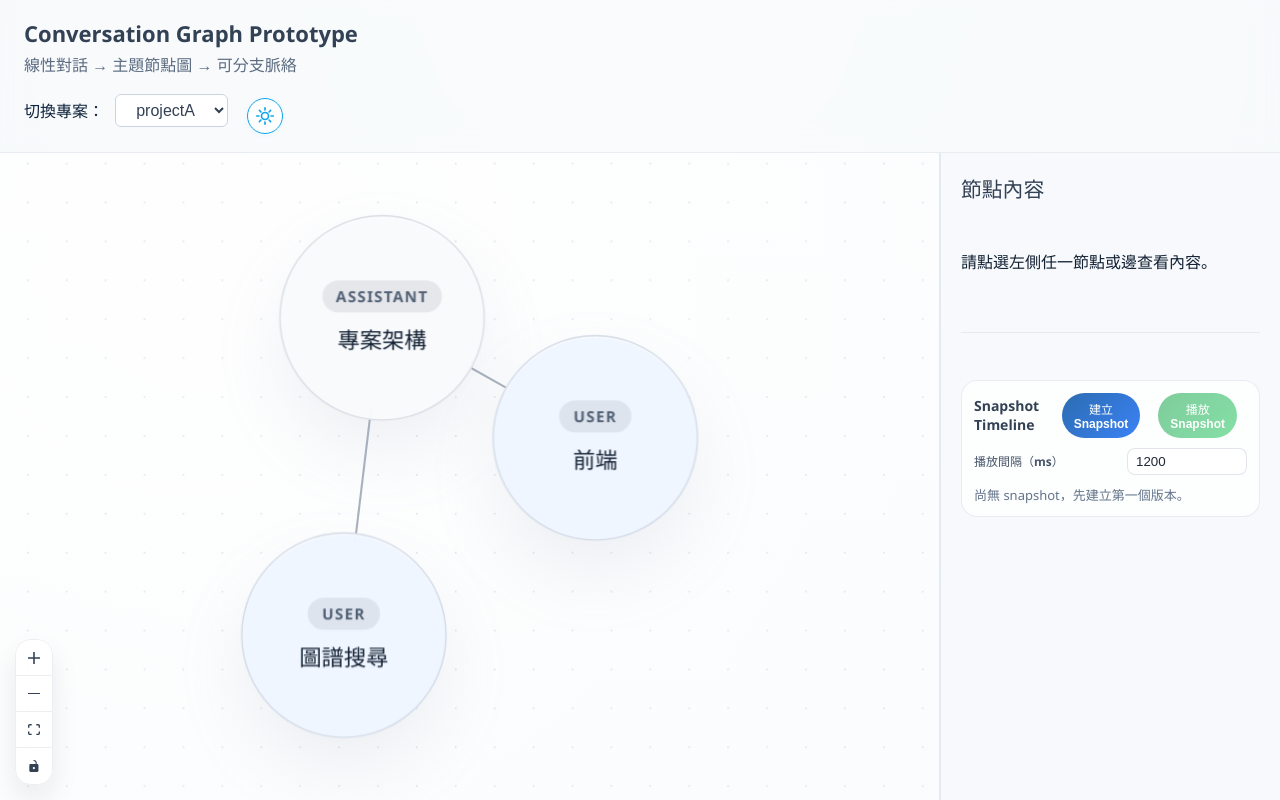
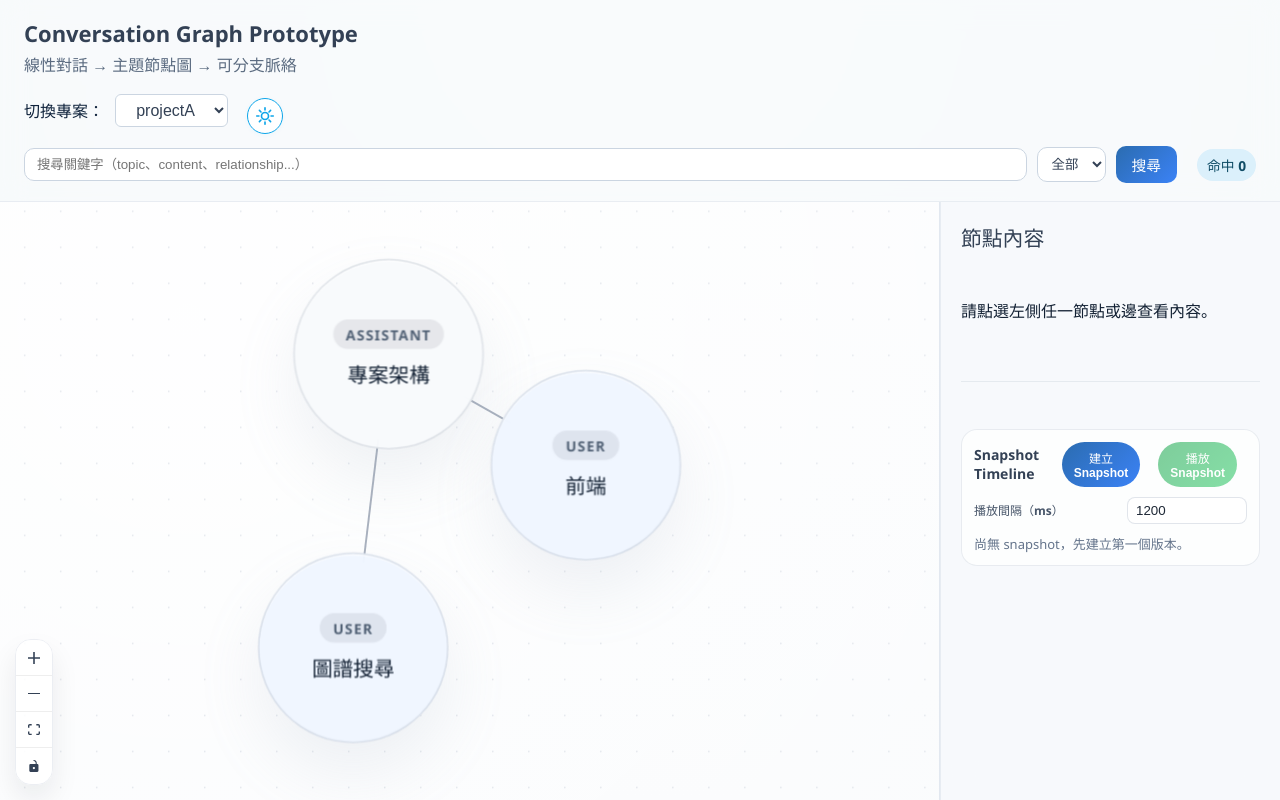
Before and after one commit to paiching/GraphFlow, a React (Vite) app in the folder chat-graph-prototype/: page / in a window 1280 px wide. Built offline with nearby package versions, Linux system fonts and the light colour scheme.

Commit message:
搜尋功能

```diff
--- a/chat-graph-prototype/src/App.css
+++ b/chat-graph-prototype/src/App.css
@@ -280,6 +280,60 @@
   gap: 0.7em;
   margin-top: 10px;
   flex-wrap: wrap;
+}
+
+.header-tools {
+  margin-top: 12px;
+}
+
+.graph-search {
+  display: flex;
+  align-items: center;
+  gap: 10px;
+  flex-wrap: wrap;
+}
+
+.graph-search__input {
+  flex: 1 1 280px;
+  min-width: 220px;
+  padding: 8px 12px;
+  border-radius: 10px;
+  border: 1px solid #cbd5e1;
+  background: #fff;
+  color: #334155;
+}
+
+.graph-search__input:focus,
+.graph-search__scope:focus {
+  outline: none;
+  border-color: #38bdf8;
+  box-shadow: 0 0 0 3px rgba(56, 189, 248, 0.18);
+}
+
+.graph-search__scope {
+  padding: 8px 10px;
+  border-radius: 10px;
+  border: 1px solid #cbd5e1;
+  background: #fff;
+  color: #334155;
+}
+
+.graph-search__button {
+  width: auto;
+  margin-top: 0;
+  padding: 8px 16px;
+  border-radius: 10px;
+  font-size: 0.92rem;
+  box-shadow: none;
+}
+
+.graph-search__count {
+  padding: 6px 10px;
+  border-radius: 999px;
+  background: rgba(14, 165, 233, 0.12);
+  color: #0f4c66;
+  font-size: 0.86rem;
+  font-weight: 700;
 }
 
 .settings-gear-btn {
@@ -669,6 +723,13 @@ button:hover {
     0 30px 60px rgba(59, 130, 246, 0.18);
 }
 
+.graph-node.is-search-match {
+  border-color: rgba(245, 158, 11, 0.52);
+  box-shadow:
+    0 0 0 6px rgba(251, 191, 36, 0.16),
+    0 28px 58px rgba(245, 158, 11, 0.2);
+}
+
 .graph-node--user {
   background: rgba(239, 246, 255, 0.9);
 }
--- a/chat-graph-prototype/src/App.tsx
+++ b/chat-graph-prototype/src/App.tsx
@@ -4,12 +4,14 @@ import { useCallback, useEffect, useMemo, useState } from "react";
 import SettingsPage from "./SettingsPage";
 import CircleNode from "./graph/CircleNode";
 import FloatingEdge from "./graph/FloatingEdge";
+import GraphSearchBar from "./graph/GraphSearchBar";
 import {
   DEFAULT_NODE_SIZE,
   NODE_SIZE_KEY,
   NodeSizeContext,
 } from "./graph/NodeSizeContext";
 import type { GraphEdgeData, GraphFlowNode } from "./graph/types";
+import type { SearchScope } from "./graph/GraphSearchBar";
 // ─── ReactFlow 圖形化元件與工具函式 ───────────────────────────────────────────
 import {
   ReactFlow,
@@ -335,6 +337,84 @@ function App() {
   const [selectedEdgeId, setSelectedEdgeId] = useState<string | null>(null);
   const [editRelationship, setEditRelationship] = useState("");
   const [editEdgeContent, setEditEdgeContent] = useState("");
+  const [searchKeywordInput, setSearchKeywordInput] = useState("");
+  const [searchScopeInput, setSearchScopeInput] = useState<SearchScope>("all");
+  const [appliedSearchKeyword, setAppliedSearchKeyword] = useState("");
+  const [appliedSearchScope, setAppliedSearchScope] =
+    useState<SearchScope>("all");
+
+  const normalizedSearchKeyword = useMemo(
+    () => appliedSearchKeyword.trim().toLowerCase(),
+    [appliedSearchKeyword],
+  );
+
+  const handleSearch = useCallback(() => {
+    setAppliedSearchKeyword(searchKeywordInput);
+    setAppliedSearchScope(searchScopeInput);
+  }, [searchKeywordInput, searchScopeInput]);
+
+  const searchResult = useMemo(() => {
+    if (!normalizedSearchKeyword) {
+      return {
+        nodeIds: [] as string[],
+        edgeIds: [] as string[],
+      };
+    }
+
+    const shouldSearchNodes =
+      appliedSearchScope === "nodes" || appliedSearchScope === "all";
+    const shouldSearchEdges =
+      appliedSearchScope === "edges" || appliedSearchScope === "all";
+    const nodeById = new Map(conversationNodes.map((node) => [node.id, node]));
+    const nodeIds: string[] = [];
+    const edgeIds: string[] = [];
+
+    if (shouldSearchNodes) {
+      for (const node of conversationNodes) {
+        const haystack = [node.id, node.role, node.topic, node.content]
+          .filter(Boolean)
+          .join("\n")
+          .toLowerCase();
+
+        if (haystack.includes(normalizedSearchKeyword)) {
+          nodeIds.push(node.id);
+        }
+      }
+    }
+
+    if (shouldSearchEdges) {
+      for (const node of conversationNodes) {
+        if (!node.parentId) continue;
+        const sourceNode = nodeById.get(node.parentId);
+        const edgeId = `edge-${node.parentId}-${node.id}`;
+        const haystack = [
+          sourceNode?.topic,
+          node.topic,
+          node.relationship,
+          node.edgeContent,
+        ]
+          .filter(Boolean)
+          .join("\n")
+          .toLowerCase();
+
+        if (haystack.includes(normalizedSearchKeyword)) {
+          edgeIds.push(edgeId);
+        }
+      }
+    }
+
+    return { nodeIds, edgeIds };
+  }, [appliedSearchScope, conversationNodes, normalizedSearchKeyword]);
+
+  const searchNodeIdSet = useMemo(
+    () => new Set(searchResult.nodeIds),
+    [searchResult.nodeIds],
+  );
+  const searchEdgeIdSet = useMemo(
+    () => new Set(searchResult.edgeIds),
+    [searchResult.edgeIds],
+  );
+  const searchResultCount = searchResult.nodeIds.length + searchResult.edgeIds.length;
 
   // 目前選中節點的完整資料（來自 conversationNodes）
   const selectedNode = useMemo(
@@ -367,12 +447,26 @@ function App() {
           data: {
             label: n.relationship ?? "",
             isSelected: edgeId === selectedEdgeId,
+            isSearchMatch: searchEdgeIdSet.has(edgeId),
             showArrow,
           } as GraphEdgeData,
           style: { stroke: "rgba(100, 116, 139, 0.55)", strokeWidth: 1.5 },
         };
       });
-  }, [conversationNodes, selectedEdgeId]);
+  }, [conversationNodes, searchEdgeIdSet, selectedEdgeId]);
+
+  const displayedFlowNodes = useMemo(
+    () =>
+      flowNodes.map((node) => ({
+        ...node,
+        selected: node.id === selectedNodeId,
+        data: {
+          ...node.data,
+          isSearchMatch: searchNodeIdSet.has(node.id),
+        },
+      })),
+    [flowNodes, searchNodeIdSet, selectedNodeId],
+  );
 
   // 目前選中邊線的來源 / 目標節點完整資訊
   const selectedEdgeData = useMemo(() => {
@@ -905,13 +999,23 @@ function App() {
                   </svg>
                 </button>
               </div>
+              <div className="header-tools">
+                <GraphSearchBar
+                  query={searchKeywordInput}
+                  scope={searchScopeInput}
+                  resultCount={searchResultCount}
+                  onQueryChange={setSearchKeywordInput}
+                  onScopeChange={setSearchScopeInput}
+                  onSearch={handleSearch}
+                />
+              </div>
             </header>
 
             <main className="app-main">
               {/* 左側：ReactFlow 圖譜畫布 */}
               <section className="graph-panel">
                 <ReactFlow<GraphFlowNode, Edge>
-                  nodes={flowNodes}
+                  nodes={displayedFlowNodes}
                   edges={flowEdges}
                   nodeTypes={nodeTypes}
                   edgeTypes={edgeTypes}
--- a/chat-graph-prototype/src/graph/CircleNode.tsx
+++ b/chat-graph-prototype/src/graph/CircleNode.tsx
@@ -19,6 +19,7 @@ function CircleNode({ data, selected }: NodeProps<GraphFlowNode>) {
         className={[
           "graph-node",
           `graph-node--${data.role}`,
+          data.isSearchMatch ? "is-search-match" : "",
           selected ? "is-selected" : "",
         ]
           .filter(Boolean)
--- a/chat-graph-prototype/src/graph/FloatingEdge.tsx
+++ b/chat-graph-prototype/src/graph/FloatingEdge.tsx
@@ -47,7 +47,8 @@ function FloatingEdge({ id, source, target, data }: EdgeProps) {
 
   const edgeData = data as GraphEdgeData | undefined;
   const isSelected = edgeData?.isSelected ?? false;
-  const isActive = isHovered || isSelected;
+  const isSearchMatch = edgeData?.isSearchMatch ?? false;
+  const isActive = isHovered || isSelected || isSearchMatch;
   const showArrow = edgeData?.showArrow ?? false;
   const strokeColor = isActive ? "#3b82f6" : "rgba(100, 116, 139, 0.55)";
   const strokeWidth = isActive ? 2.5 : 1.5;
--- /dev/null
+++ b/chat-graph-prototype/src/graph/GraphSearchBar.tsx
@@ -0,0 +1,52 @@
+type SearchScope = "nodes" | "edges" | "all";
+
+interface GraphSearchBarProps {
+  query: string;
+  scope: SearchScope;
+  resultCount: number;
+  onQueryChange: (value: string) => void;
+  onScopeChange: (scope: SearchScope) => void;
+  onSearch: () => void;
+}
+
+function GraphSearchBar({
+  query,
+  scope,
+  resultCount,
+  onQueryChange,
+  onScopeChange,
+  onSearch,
+}: GraphSearchBarProps) {
+  return (
+    <div className="graph-search" role="search">
+      <input
+        type="text"
+        value={query}
+        onChange={(event) => onQueryChange(event.target.value)}
+        onKeyDown={(event) => {
+          if (event.key === "Enter") onSearch();
+        }}
+        className="graph-search__input"
+        placeholder="搜尋關鍵字（topic、content、relationship...）"
+        aria-label="搜尋圖譜"
+      />
+      <select
+        value={scope}
+        onChange={(event) => onScopeChange(event.target.value as SearchScope)}
+        className="graph-search__scope"
+        aria-label="搜尋範圍"
+      >
+        <option value="nodes">節點</option>
+        <option value="edges">邊緣</option>
+        <option value="all">全部</option>
+      </select>
+      <button type="button" className="graph-search__button" onClick={onSearch}>
+        搜尋
+      </button>
+      <span className="graph-search__count">命中 {resultCount}</span>
+    </div>
+  );
+}
+
+export type { SearchScope };
+export default GraphSearchBar;
--- a/chat-graph-prototype/src/graph/types.ts
+++ b/chat-graph-prototype/src/graph/types.ts
@@ -5,11 +5,13 @@ export type GraphRole = "user" | "assistant" | "system";
 export interface GraphNodeData extends Record<string, unknown> {
   role: GraphRole;
   topic: string;
+  isSearchMatch?: boolean;
 }
 
 export interface GraphEdgeData extends Record<string, unknown> {
   label?: string;
   isSelected?: boolean;
+  isSearchMatch?: boolean;
   showArrow?: boolean;
 }
 
```
